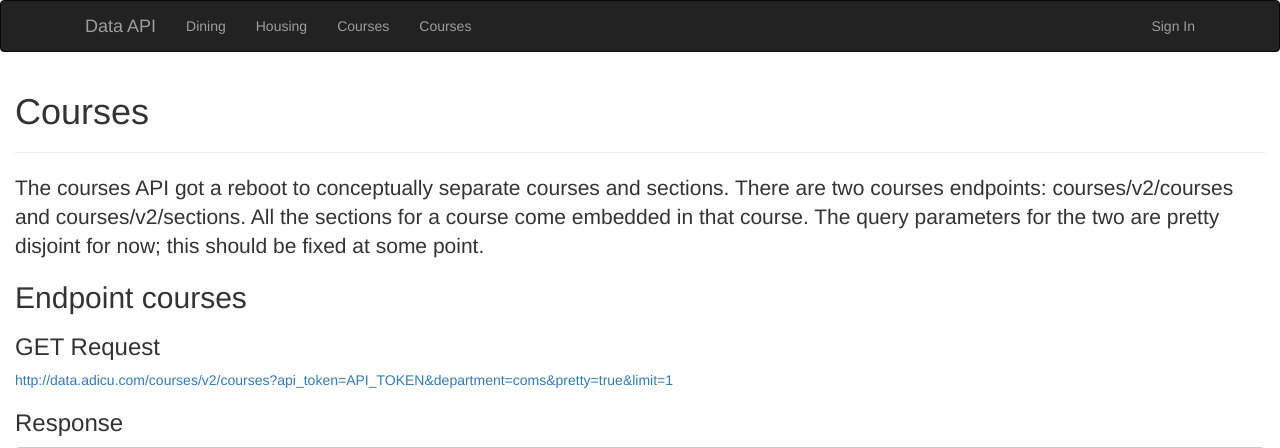
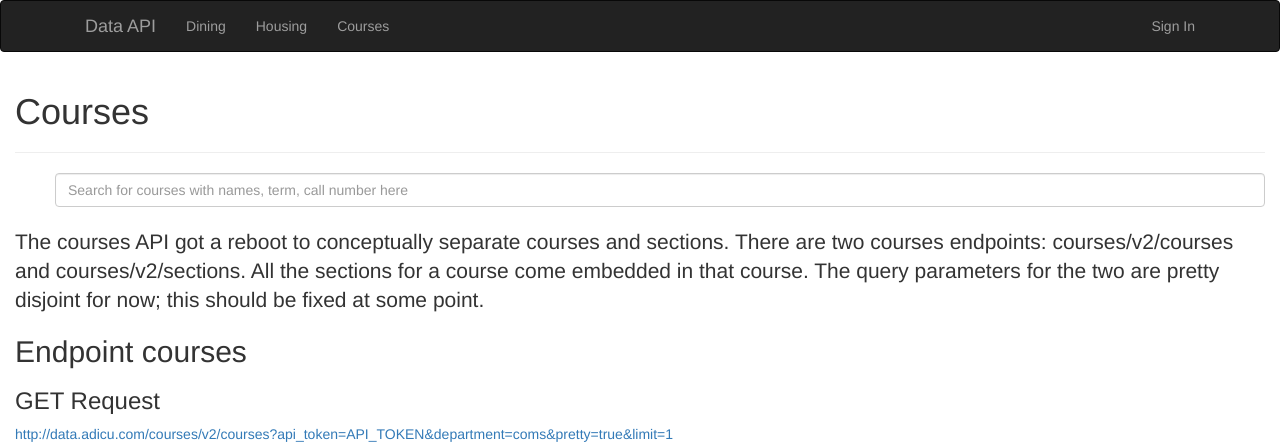
Before and after one commit to ADI-Labs/data-api, a Flask app: page /courses in a window 1280 px wide. Shown: the top 448 px of the page. Run offline with Flask 2, Linux system fonts and the light colour scheme; some libraries are stand-ins or nearby versions.

Commit message:
search features implemented

```diff
--- a/app/main/views.py
+++ b/app/main/views.py
@@ -1,25 +1,89 @@
-from flask import render_template
+from flask import render_template, request
+from ..models import Course, Teacher, Dining, Student
 from . import main
+
+
+def remove_hidden_attr(d):
+    return {key: value for key, value in d.items() if key[0] != '_'}
+
+
+def search(term, where):
+    result = []
+
+    # Very inefficient implementation
+    # in the interest of "time"
+
+    alld = where.query.all()
+    for one in alld:
+        things = remove_hidden_attr(one.__dict__)
+        for attr in things:
+            s_able = str(things[attr]).lower()
+            if s_able.find(term)!=-1:
+
+                # from here, ifs become essential since
+                # returnables are very dependent on
+                # model type
+
+                if where == Course:
+                    result.append({"course_id":things["course_id"],
+                                   "term":things["term"],
+                                   "name":things["course_name"]})
+                # more ifs based on models here
+                continue
+
+    return result
 
 
 @main.route('/')
 def base():
-    return render_template('base.html')
+    return render_template('main/home.html')
 
 
-@main.route('/courses')
+# having searching happen through the URL
+# soon
+@main.route('/courses', methods=['GET', 'POST'])
 def courses():
-    return render_template('main/courses.html')
+    search_results = []
+    if request.form:
+        term = request.form["searchTerm"]
+        print(term)
+        search_results = search(term, Course)
+
+    print(search_results)
+    return render_template('main/courses.html', results=search_results)
 
 
-@main.route('/housing')
+# not implementable yet. Model hasn't been built
+@main.route('/housing', methods=['GET', 'POST'])
 def housing():
-    return render_template('main/housing.html')
+    search_results = []
+    if request.form:
+        term = request.form["searchTerm"]
+        search_results = search(term, "Housing")
+
+    return render_template('main/housing.html', results=search_results)
 
 
-@main.route('/dining')
+@main.route('/dining', methods=['GET', 'POST'])
 def dining():
-    return render_template('main/dining.html')
+    search_results = []
+
+    if request.form:
+        term = request.form["searchTerm"]
+        search_results = search(term, Dining)
+
+    return render_template('main/dining.html', results=search_results)
+
+
+@main.route('/students', methods=['GET', 'POST'])
+def student():
+    search_results = []
+
+    if request.form:
+        term = request.form["searchTerm"]
+        search_results = search(term, Student)
+
+    return render_template('main/students.html', results=search_results)
 
 
 @main.route('/auth')
@@ -29,9 +93,9 @@ def auth():
 
 @main.route('/docs')
 def docs():
-    return render_template('main/docs.html')
+    return render_template('main/students.html')
 
 
 @main.route('/home')
 def home():
-    return render_template('base.html')
+    return render_template('main/home.html')
--- a/app/models.py
+++ b/app/models.py
@@ -75,7 +75,7 @@ profs = db.Table('profs',
                            db.ForeignKey('teachers.uni'),
                            primary_key=True))
 
-
+# this can include a search function
 class Course(db.Model):
     __tablename__ = 'courses'
     course_id = db.Column(db.String(64), primary_key=True, nullable=False)
--- a/app/templates/base.html
+++ b/app/templates/base.html
@@ -14,11 +14,11 @@
 
             </div>
             <div class="navbar-collapse collapse">
-                <ul class="nav navbar-nav">
+
+                <ul class="nav navbar-nav navbar-left">
                     <li><a class="navbar-brand" href="{{ url_for('main.home') }}">Data API</a></li>
                     <li><a href="{{ url_for('main.dining') }}">Dining</a></li>
                     <li><a href="{{ url_for('main.housing') }}">Housing</a></li>
-                    <li><a href="{{ url_for('main.courses') }}">Courses</a></li>
                     <li><a href="{{ url_for('main.courses') }}">Courses</a></li>
                 </ul>
                 <ul class="nav navbar-nav navbar-right">
@@ -42,7 +42,7 @@
     {% endfor %}
     <div class="container">
     {% block page_content %}
-{#    Custom HTML goes here#}
+
     {% endblock %}
     </div>
 {% endblock %}
--- a/app/templates/main/courses.html
+++ b/app/templates/main/courses.html
@@ -6,7 +6,31 @@
 <section id="courses (v2)">
 <h1>Courses</h1>
 <hr>
-
+<form method='post'>
+    <ul>
+        <input class="form-control lead" name="searchTerm" placeholder="Search for courses with names, term, call number here"/>
+    </ul>
+    <ul>
+        <input class="hidden" name="submit" type="submit" value='search' />
+    </ul>
+</form>
+{% if results != [] %}
+<table class="table-striped table-bordered center-block" padding width="90%" border="">
+    {% for item in results %}
+        <tr width="100%">
+            <td >
+                {{ item["name"] }}
+            </td>
+            <td >
+                {{ item["course_id"] }}
+            </td>
+            <td >
+                {{ item["term"] }}
+            </td>
+        </tr>
+    {% endfor %}
+</table>
+{% endif %}
 <p class="lead">The courses API got a reboot to conceptually separate courses and sections.
 
 There are two courses endpoints: courses/v2/courses and courses/v2/sections.
--- a/app/templates/main/dining.html
+++ b/app/templates/main/dining.html
@@ -6,6 +6,12 @@
 <section id="housing">
 <h1>Dining</h1>
 <hr>
+<ul>
+    <input name="searchTerm" class="form-control lead" placeholder="Search for ??? here"/>
+</ul>
+<ul>
+     <input name="submit" type="submit" />
+</ul>
 
 <p class="lead">Housing is broken down into two different endpoints,
                 rooms and buildings.  Rooms has a bunch of room data (gasp) as
```
Also changed, not shown: app/templates/main/docs.html (deleted, +0 -15 lines), app/templates/main/home.html (+7 -8 lines), app/templates/main/housing.html (+6 -1 lines), app/templates/main/students.html (added, +14 -0 lines), app/api/forms.py (added).
